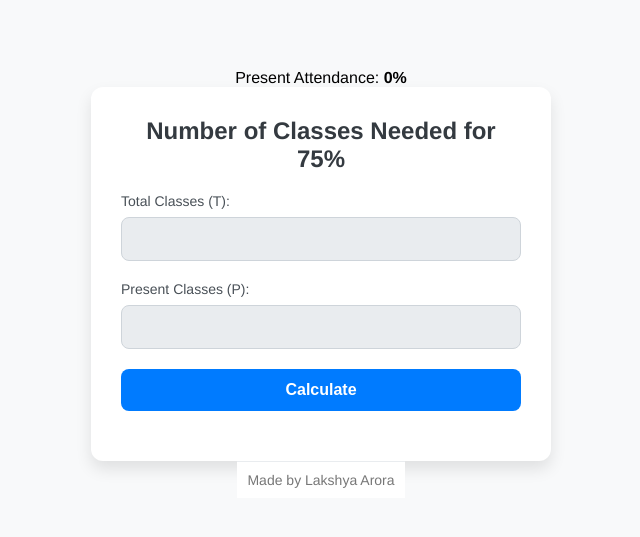
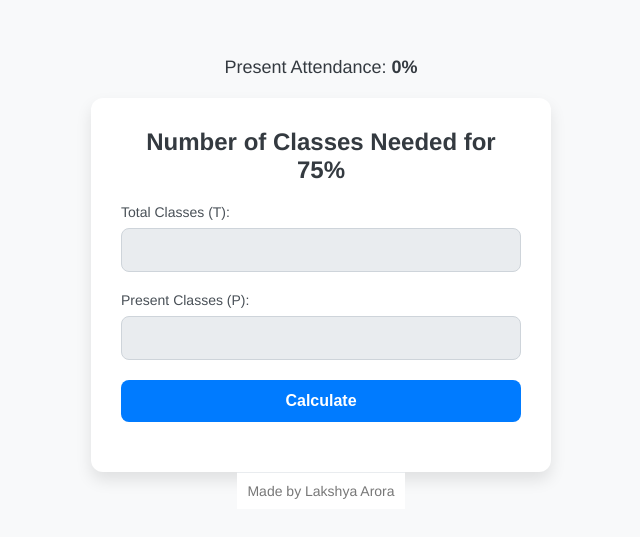
Before and after one commit to Lakshya300104/Attendance-, a plain HTML site: page docs/index.html in a window 1280 px wide. Shown: the part 117-654 px from the top of the page, without its empty margins (319-959 px from the left). Drawn offline with Linux system fonts and the light colour scheme.

Commit message:
Update web.css

```diff
--- a/docs/web.css
+++ b/docs/web.css
@@ -15,6 +15,22 @@ body {
     align-items: center; /* Center content horizontally */
     min-height: 100vh;
     margin: 0;
+}
+
+/* Attendance info styling */
+.attendance-info {
+    margin-bottom: 20px; /* Space between the attendance info and the container */
+    text-align: center;
+}
+
+#attendance-percentage {
+    font-size: 18px;
+    color: #343a40;
+    font-weight: 500;
+}
+
+#attendance-percentage strong {
+    font-weight: 700;
 }
 
 /* Container styling */
```
